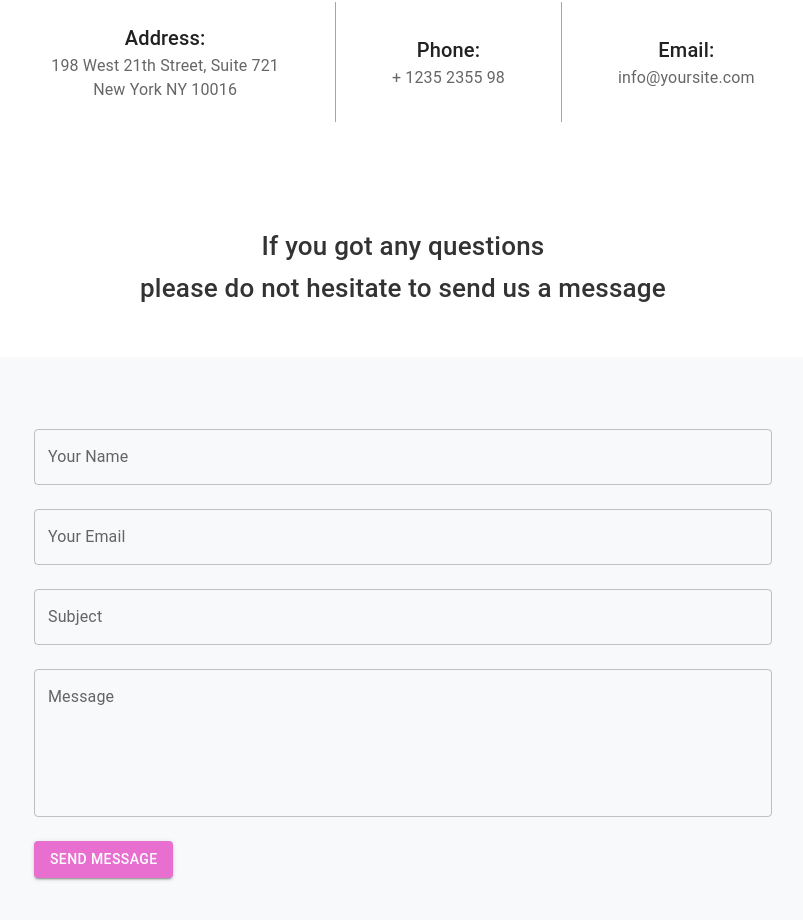
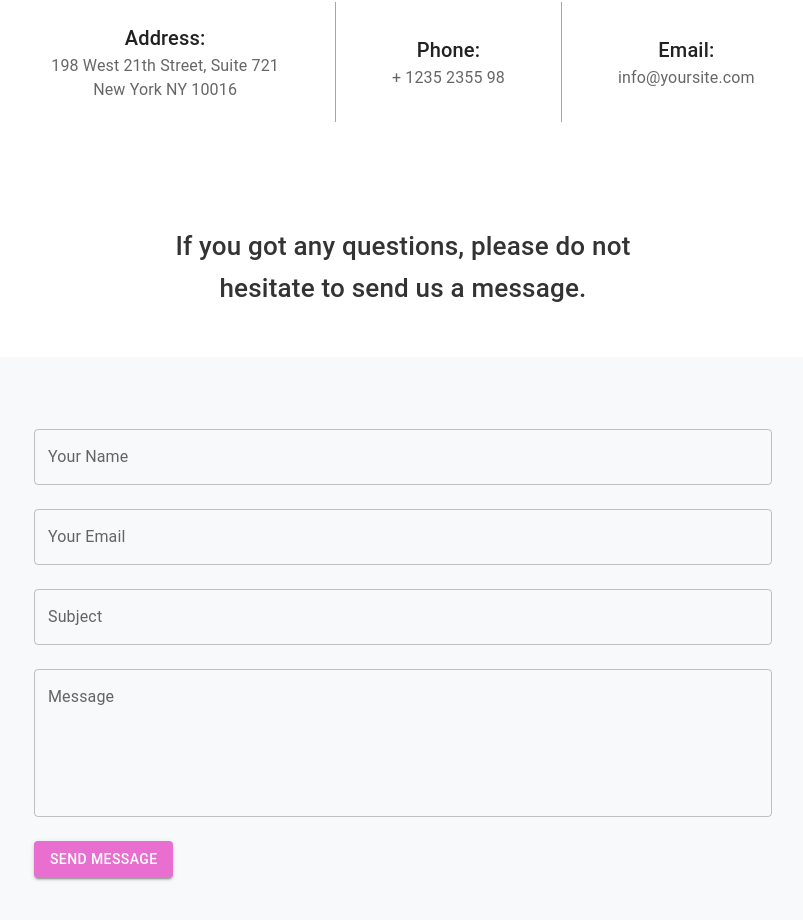
Before and after one commit to Zaeem2678/Uptown-React, a React (Vite) app: page /contact in a window 1280 px wide. Shown: the part 902-1822 px from the top of the page, without its empty margins (237-1040 px from the left). Built offline with nearby package versions, Linux system fonts and the light colour scheme.

Commit message:
updated contact page

```diff
--- a/src/pages/Contact.jsx
+++ b/src/pages/Contact.jsx
@@ -65,20 +65,29 @@ export default function Contact() {
         </Box>
 
         {/* Contact Form Section */}
+        <Box
+          sx={{
+            display: "flex",
+            alignItems: "center",
+            justifyContent: "center",
+          }}
+        >
           <Typography
             sx={{
               textAlign: "center",
               mt: 9,
               mb: 6,
               fontSize: "26px",
-            marginX:'30px'
+              width: { xs: "400px", md: "500px" },
+              marginX: "30px",
             }}
             variant="h6"
             color="#333333"
           >
-          If you got any questions <br /> please do not hesitate to send us a
-          message
+            If you got any questions, please do not hesitate to send us a
+            message.
           </Typography>
+        </Box>
 
         <Box
           sx={{
```
Lines whose indentation alone changed are shown as unchanged.
